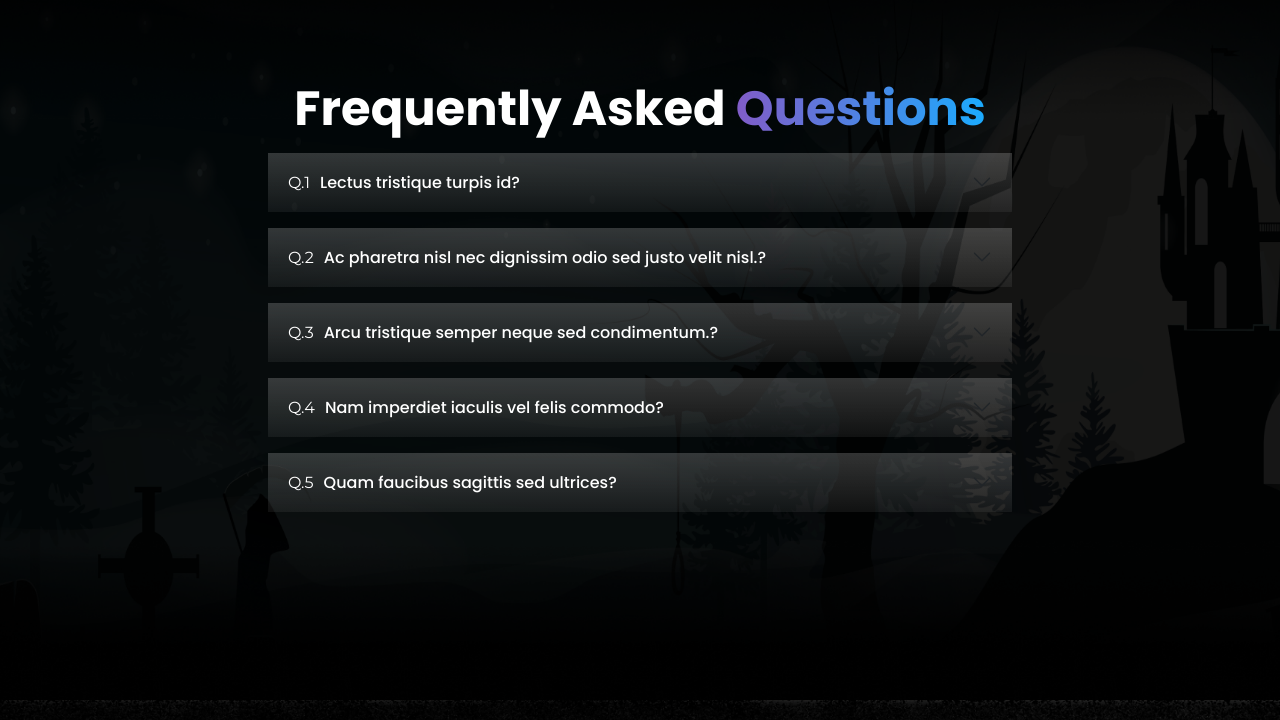
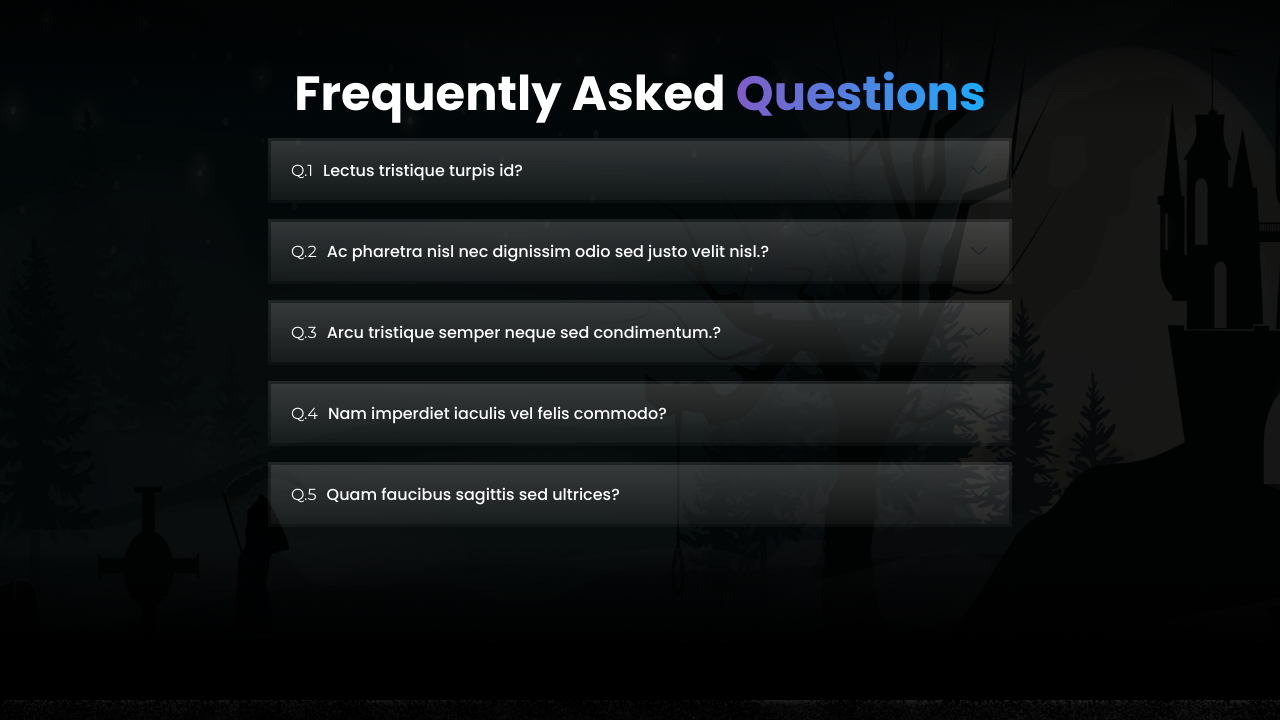
Before and after one commit to sonambishnoi550/acordion-task, a plain HTML site: page index.html in a window 1280 px wide. Shown: the part 900-1620 px from the top of the page. Drawn offline with nearby package versions, Linux system fonts and the light colour scheme.

Commit message:
border-gradient

```diff
--- a/assets/css/style.css
+++ b/assets/css/style.css
@@ -83,7 +83,8 @@
     background: linear-gradient(180deg,
             rgba(255, 255, 255, 0.1) 0%,
             rgba(255, 255, 255, 0.03) 100%) !important;
-
+    padding: 3px;
+    background: linear-gradient(180deg, rgba(255, 255, 255, 0.16) 0%, rgba(255, 255, 255, 0.04) 100%);
 }
 
 /* ----------------section3--------------- */
```
